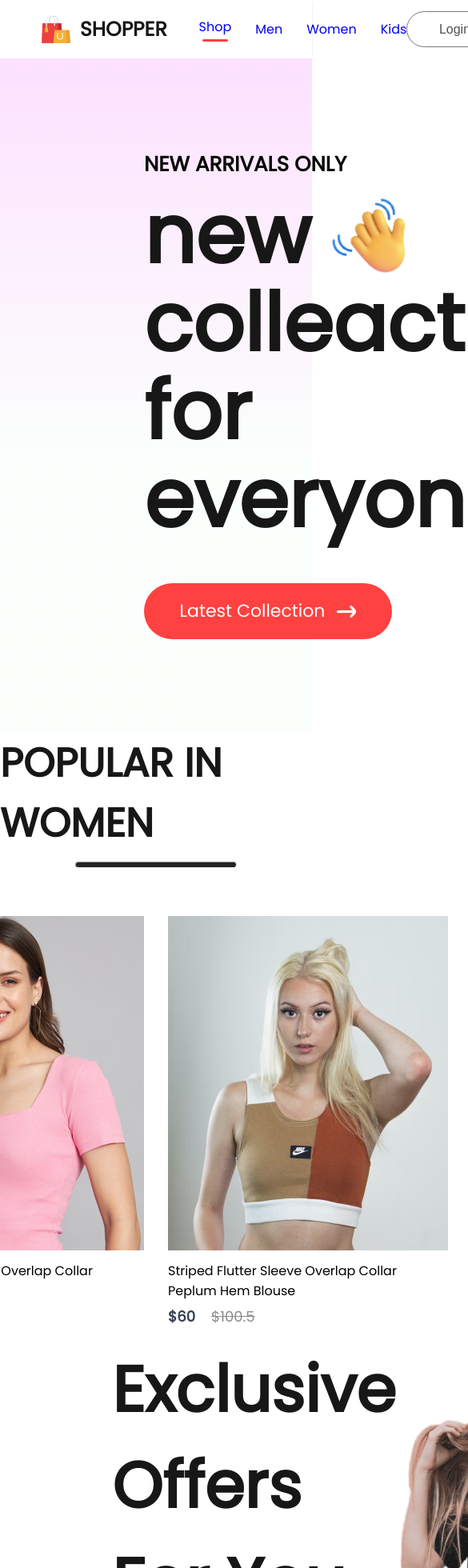
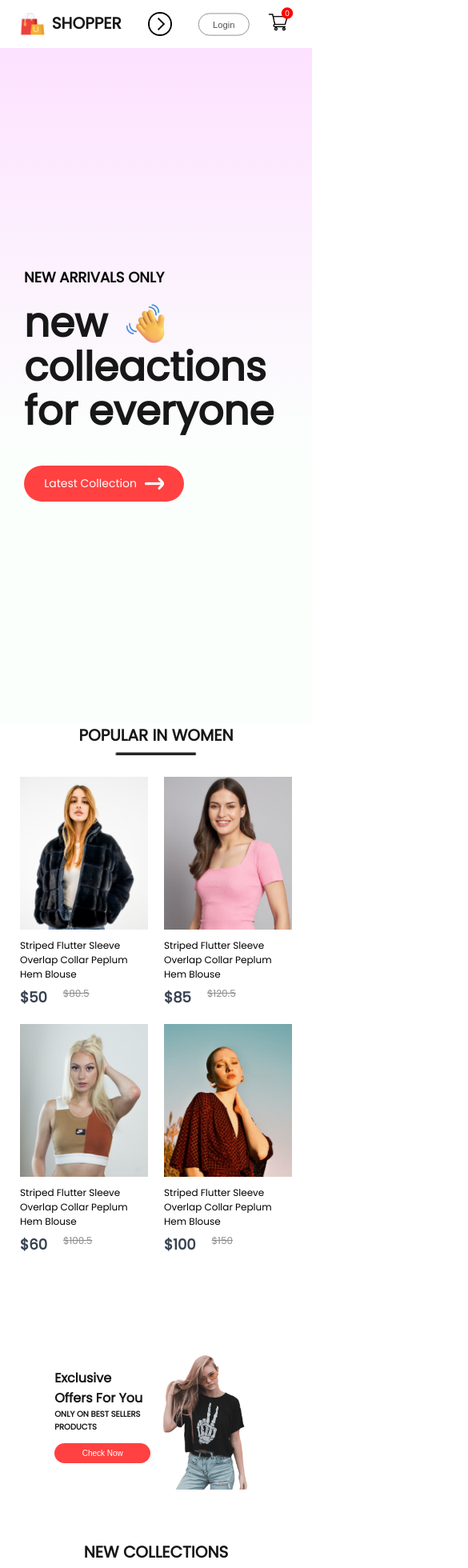
Before and after one commit to amarasagekar/Ecommerce_react, a React (Create React App) app in the folder frontend/: page / in a window 390 px wide. Shown: the top 1960 px of the page at 80% size, 585 px wide, since content can reach past the window. Built offline with nearby package versions, Linux system fonts and the light colour scheme.

Commit message:
homepage, footer and navbar design responsive

```diff
--- a/frontend/src/Components/Footer/Footer.css
+++ b/frontend/src/Components/Footer/Footer.css
@@ -52,3 +52,29 @@
   height: 3px;
   background: #c7c7c7;
 }
+
+@media (max-width: 800px) {
+  .footer {
+    gap: 20px;
+  }
+  .footer-logo {
+    gap: 10px;
+    align-items: end;
+  }
+  .footer-logo img {
+    width: 40px;
+  }
+  .footer-logo p {
+    font-size: 25px;
+  }
+  .footer-links {
+    font-size: 14px;
+    gap: 10px;
+  }
+  .footer-social-icon img {
+    width: 22px;
+  }
+  .footer-copyright {
+    font-size: 13px;
+  }
+}
--- a/frontend/src/Components/Hero/Hero.css
+++ b/frontend/src/Components/Hero/Hero.css
@@ -51,3 +51,94 @@
   align-items: center;
   justify-content: center;
 }
+@media (max-width: 1280px) {
+  .hero-left {
+    padding-left: 100px;
+  }
+  .hero-left h2 {
+    font-size: 22px;
+  }
+  .hero-left p {
+    font-size: 60px;
+  }
+  .hero-hand-icon img {
+    width: 80px;
+  }
+  .hero-latest-btn {
+    gap: 10px;
+    width: 250px;
+    height: 60px;
+    margin-top: 20px;
+    font-size: 18px;
+  }
+  .hero-right img {
+    width: 500px;
+  }
+}
+
+@media (max-width: 1024px) {
+  .hero-left {
+    padding-left: 80px;
+  }
+  .hero-left h2 {
+    font-size: 20px;
+  }
+  .hero-left p {
+    font-size: 50px;
+  }
+  .hero-hand-icon img {
+    width: 65px;
+  }
+  .hero-latest-btn {
+    width: 220px;
+    height: 50px;
+    font-size: 16px;
+  }
+  .hero-right img {
+    width: 400px;
+  }
+}
+@media (max-width: 800px) {
+  .hero-left {
+    padding-left: 30px;
+  }
+  .hero-left h2 {
+    font-size: 16px;
+  }
+  .hero-left p {
+    font-size: 40px;
+  }
+  .hero-hand-icon img {
+    width: 50px;
+  }
+  .hero-latest-btn {
+    width: 175px;
+    height: 40px;
+    font-size: 13px;
+  }
+  .hero-right img {
+    width: 300px;
+  }
+}
+@media (max-width: 500px) {
+  .hero {
+    flex-direction: column;
+  }
+  .hero-right {
+    display: none;
+  }
+  .hero-left h2 {
+    font-size: 18px;
+  }
+  .hero-left p {
+    font-size: 50px;
+  }
+  .hero-hand-icon img {
+    width: 55px;
+  }
+  .hero-latest-btn {
+    width: 200px;
+    height: 45px;
+    font-size: 14px;
+  }
+}
--- a/frontend/src/Components/Item/Item.css
+++ b/frontend/src/Components/Item/Item.css
@@ -1,5 +1,8 @@
 .item {
-  width: 350px;
+  width: 280px;
+}
+.item img {
+  width: 280px;
 }
 .item p {
   margin: 6px 0px;
@@ -23,3 +26,50 @@
   transform: scale(1.05);
   transition: 0.6s;
 }
+
+@media (max-width: 1280px) {
+  .item {
+    width: 220px;
+    font-size: 14px;
+  }
+  .item img {
+    width: 220px;
+  }
+  .item-price-old {
+    font-size: 14px;
+  }
+}
+
+@media (max-width: 1024px) {
+  .item {
+    width: 170px;
+    font-size: 13px;
+  }
+  .item img {
+    width: 170px;
+  }
+  .item-price-old {
+    font-size: 13px;
+  }
+}
+@media (max-width: 800px) {
+  .item {
+    width: 120px;
+    font-size: 12px;
+  }
+  .item img {
+    width: 120px;
+  }
+  .item-price-old {
+    font-size: 12px;
+  }
+}
+
+@media (max-width: 500px) {
+  .item {
+    width: 160px;
+  }
+  .item img {
+    width: 160px;
+  }
+}
--- a/frontend/src/Components/Navbar/Navbar.css
+++ b/frontend/src/Components/Navbar/Navbar.css
@@ -3,6 +3,7 @@
   justify-content: space-around;
   padding: 16px;
   box-shadow: 0 1px 3px -2px black;
+  align-items: center;
 }
 .nav-logo {
   display: flex;
@@ -72,7 +73,9 @@
   background: red;
   color: white;
 }
-
+.nav-dropdown {
+  display: none;
+}
 @media (max-width: 1280px) {
   .navbar {
     padding: 12px 50px;
@@ -100,3 +103,66 @@
     font-size: 12px;
   }
 }
+@media (max-width: 1024px) {
+  .navbar {
+    padding: 11px 30px;
+  }
+  .nav-menu {
+    gap: 25px;
+    font-size: 14px;
+  }
+  .nav-login-cart button {
+    width: 80px;
+    height: 35px;
+    font-size: 14px;
+  }
+  .nav-login-cart img {
+    width: 30px;
+  }
+  .nav-cart-count {
+    width: 18px;
+    height: 18px;
+  }
+}
+@media (max-width: 800px) {
+  .navbar {
+    padding: 10px 0px;
+  }
+  .nav-dropdown {
+    display: block;
+    width: 30px;
+    rotate: -90deg;
+    transition: 0.5s;
+  }
+  .nav-menu {
+    display: none;
+    height: 80px;
+    width: 100%;
+    position: absolute;
+    background-color: white;
+    justify-content: center;
+    top: 50px;
+  }
+  .nav-menu-visible {
+    display: flex;
+  }
+  .nav-dropdown.open {
+    transform: rotate(90deg);
+  }
+}
+@media (max-width: 500px) {
+  .navbar {
+    width: 8px 0px;
+    gap: 0;
+  }
+  .nav-logo {
+    transform: scale(0.8);
+  }
+  .nav-menu {
+    height: 70px;
+    top: 50px;
+  }
+  .nav-login-cart {
+    transform: scale(0.8);
+  }
+}
--- a/frontend/src/Components/Navbar/Navbar.jsx
+++ b/frontend/src/Components/Navbar/Navbar.jsx
@@ -1,21 +1,29 @@
-import React, { useContext, useState } from "react";
+import React, { useContext, useRef, useState } from "react";
 import "./Navbar.css";
 
 import logo from "../Assets/logo.png";
 import cart_icon from "../Assets/cart_icon.png";
+import nav_dropdown from "../Assets/nav-dropdown.png";
 import { Link } from "react-router-dom";
 import { ShopContext } from "../../Context/ShopContext";
 
 const Navbar = () => {
   const [menu, setMenu] = useState("shop");
   const { getTotalCartItems } = useContext(ShopContext);
+  const menuRef = useRef();
+  const dropDown_toggle = (e) => {
+menuRef.current.classList.toggle('nav-menu-visible');
+e.target.classList.toggle('open');
+  }
+
   return (
     <div className="navbar">
       <div className="nav-logo">
         <img src={logo} alt="" />
         <p>SHOPPER</p>
       </div>
-      <ul className="nav-menu">
+      <img className="nav-dropdown" onClick={dropDown_toggle} src={nav_dropdown} alt="" />
+      <ul ref={menuRef} className="nav-menu">
         <li
           onClick={() => {
             setMenu("shop");
--- a/frontend/src/Components/NewCollections/NewCollections.css
+++ b/frontend/src/Components/NewCollections/NewCollections.css
@@ -22,3 +22,53 @@
   margin-top: 50px;
   gap: 30px;
 }
+@media (max-width: 1280px) {
+  .new-collections h1 {
+    font-size: 40px;
+  }
+  .new-collections hr {
+    width: 160px;
+    height: 4px;
+  }
+  .collections {
+    gap: 20px;
+    margin-top: 30px;
+  }
+}
+
+@media (max-width: 1024px) {
+  .new-collections h1 {
+    font-size: 30px;
+  }
+  .new-collections hr {
+    width: 120px;
+    height: 3px;
+  }
+  .collections {
+    gap: 15px;
+    margin-top: 20px;
+  }
+}
+
+@media (max-width: 800px) {
+  .new-collections {
+    gap: 6px;
+  }
+  .new-collections h1 {
+    font-size: 20px;
+  }
+  .new-collections hr {
+    width: 100px;
+  }
+  .collections {
+    gap: 5px;
+  }
+}
+
+@media (max-width: 500px) {
+  .collections {
+    display: grid;
+    grid-template-columns: 1fr 1fr;
+    gap: 20px;
+  }
+}
--- a/frontend/src/Components/NewsLetter/NewsLetter.css
+++ b/frontend/src/Components/NewsLetter/NewsLetter.css
@@ -52,3 +52,103 @@
   font-size: 16px;
   cursor: pointer;
 }
+@media (max-width: 1280px) {
+  .newsletter {
+    padding: 0px 80px;
+    margin-bottom: 120px;
+    gap: 20px;
+  }
+  .newsletter h1 {
+    font-size: 36px;
+  }
+  .newsletter p {
+    font-size: 16px;
+  }
+
+  .newsletter div {
+    width: 600px;
+    height: 60px;
+  }
+  .newsletter div input {
+    width: 400px;
+  }
+  .newsletter div button {
+    width: 160px;
+    height: 60px;
+  }
+}
+
+@media (max-width: 1024px) {
+  .newsletter {
+    margin-bottom: 60px;
+  }
+  .newsletter h1 {
+    font-size: 30px;
+  }
+  .newsletter p {
+    font-size: 14px;
+  }
+
+  .newsletter div {
+    width: 500px;
+    height: 50px;
+  }
+  .newsletter div input {
+    width: 300px;
+    font-size: 14px;
+  }
+  .newsletter div button {
+    width: 120px;
+    height: 50px;
+    font-size: 14px;
+  }
+}
+@media (max-width: 800px) {
+  .newsletter {
+    margin-bottom: 30px;
+    height: 35vh;
+  }
+  .newsletter h1 {
+    font-size: 18px;
+  }
+  .newsletter p {
+    font-size: 12px;
+  }
+
+  .newsletter div {
+    width: 400px;
+    height: 40px;
+  }
+  .newsletter div input {
+    width: 200px;
+    font-size: 13px;
+  }
+  .newsletter div button {
+    width: 100px;
+    height: 40px;
+    font-size: 13px;
+  }
+}
+
+@media (max-width: 500px) {
+  .newsletter {
+    height: 25vh;
+    width: 100%;
+    padding: 0;
+    gap: 15px;
+  }
+  .newsletter h1 {
+    font-size: 16px;
+  }
+  .newsletter p {
+    font-size: 13px;
+    max-width: 200px;
+    text-align: center;
+  }
+  .newsletter div {
+    width: 290px;
+  }
+  .newsletter div input {
+    width: 130px;
+  }
+}
--- a/frontend/src/Components/Offers/Offers.css
+++ b/frontend/src/Components/Offers/Offers.css
@@ -44,3 +44,93 @@
   justify-content: flex-end;
   padding-top: 5;
 }
+
+@media (max-width: 1280px) {
+  .offers {
+    padding: 0px 80px;
+    margin-bottom: 120px;
+  }
+  .offers-left h1 {
+    font-size: 40px;
+  }
+  .offers-left p {
+    font-size: 18px;
+  }
+  .offers-right img {
+    width: 300px;
+  }
+  .offers-left button {
+    width: 220px;
+    height: 50px;
+    font-size: 18px;
+  }
+  .offers-right {
+    padding-top: 30px;
+  }
+}
+@media (max-width: 1024px) {
+  .offers {
+    padding: 0px 60px;
+    margin-bottom: 80px;
+    height: 40vh;
+  }
+  .offers-left h1 {
+    font-size: 30px;
+  }
+  .offers-left p {
+    font-size: 16px;
+  }
+  .offers-right img {
+    width: 200px;
+  }
+  .offers-left button {
+    width: 160px;
+    height: 40px;
+    font-size: 16px;
+  }
+  .offers-right {
+    padding-top: 10px;
+  }
+}
+
+@media (max-width: 800px) {
+  .offers {
+    margin-bottom: 60px;
+  }
+  .offers-left h1 {
+    font-size: 22px;
+  }
+  .offers-left p {
+    font-size: 13px;
+  }
+  .offers-right img {
+    width: 180px;
+  }
+  .offers-left button {
+    width: 140px;
+    height: 30px;
+    font-size: 12px;
+  }
+}
+
+@media (max-width: 500px) {
+  .offers {
+    height: 25vh;
+    margin-bottom: 50px;
+  }
+  .offers-left h1 {
+    font-size: 16px;
+  }
+  .offers-left p {
+    font-size: 10px;
+  }
+  .offers-right img {
+    width: 120px;
+  }
+  .offers-left button {
+    width: 120px;
+    height: 25px;
+    font-size: 10px;
+    margin-top: 12px;
+  }
+}
--- a/frontend/src/Components/Popular/Popular.css
+++ b/frontend/src/Components/Popular/Popular.css
@@ -21,3 +21,63 @@
   display: flex;
   gap: 30px;
 }
+@media (max-width: 1280px) {
+  .popular {
+    height: 70vh;
+  }
+  .popular h1 {
+    font-size: 40px;
+  }
+  .popular hr {
+    width: 160px;
+    height: 4px;
+  }
+  .popular-item {
+    gap: 20px;
+    margin-top: 30px;
+  }
+}
+
+@media (max-width: 1024px) {
+  .popular {
+    height: 60vh;
+  }
+  .popular h1 {
+    font-size: 30px;
+  }
+  .popular hr {
+    width: 120px;
+    height: 3px;
+  }
+  .popular-item {
+    gap: 15px;
+    margin-top: 20px;
+  }
+}
+
+@media (max-width: 800px) {
+  .popular {
+    height: 50vh;
+    gap: 6px;
+  }
+  .popular h1 {
+    font-size: 20px;
+  }
+  .popular hr {
+    width: 100px;
+  }
+  .popular-item {
+    gap: 5px;
+  }
+}
+
+@media (max-width: 500px) {
+  .popular {
+    height: 90vh;
+  }
+  .popular-item {
+    display: grid;
+    grid-template-columns: 1fr 1fr;
+    gap: 20px;
+  }
+}
```
Also changed, not shown: frontend/src/Components/Assets/nav-dropdown.png (added).
